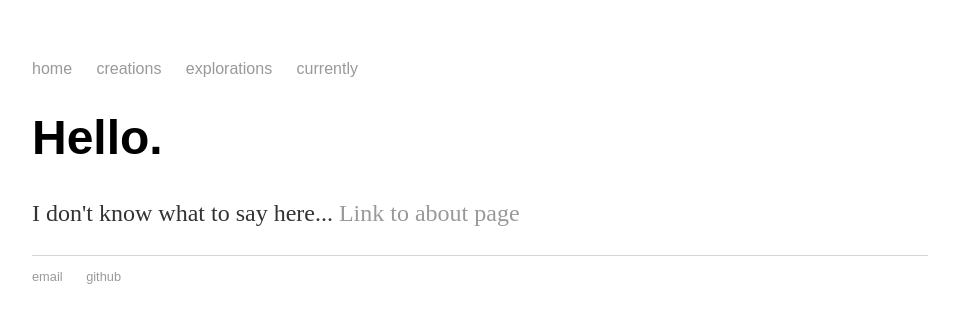
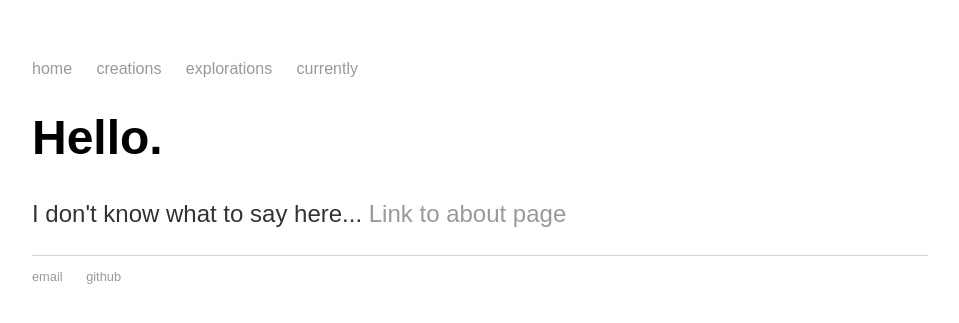
Before and after one commit to mayasheth/mayasheth.github.io, a Jekyll site: the page built from index.html, in a window 1280 px wide. Shown: the top 323 px of the page, without its empty margins (160-1119 px from the left). Built offline with Jekyll 4.4.1, drawn with Linux system fonts in a browser that asks for light colours.

Commit message:
Update main.css

```diff
--- a/css/main.css
+++ b/css/main.css
@@ -24,6 +24,7 @@ h1 {
     font-family: 'Raleway', sans-serif;
 }
 p {
+    font-family: 'Raleway', sans-serif;
     font-size: 1.5em;
     line-height: 1.4em;
     color: #333;
```
